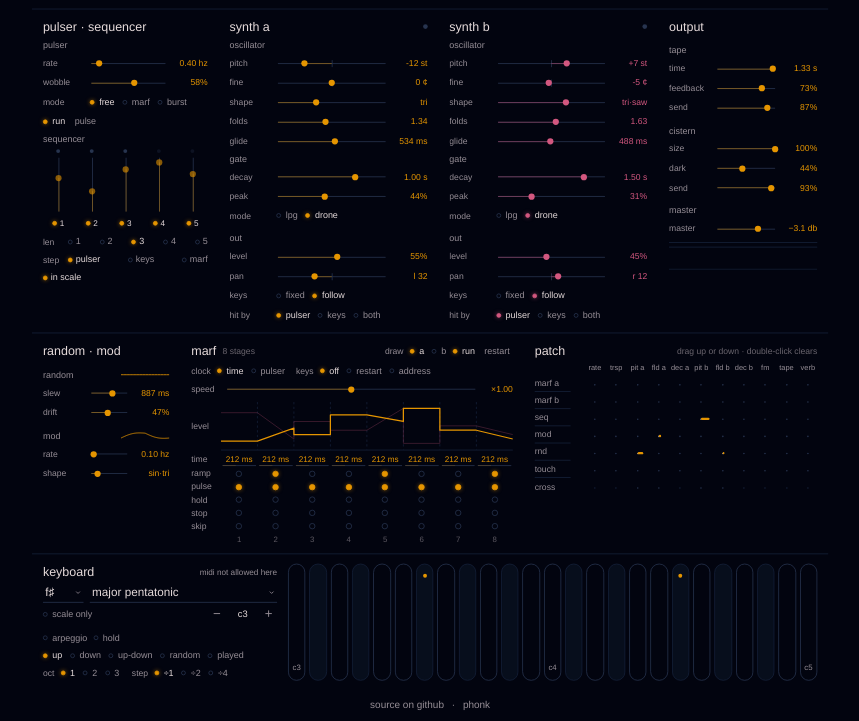
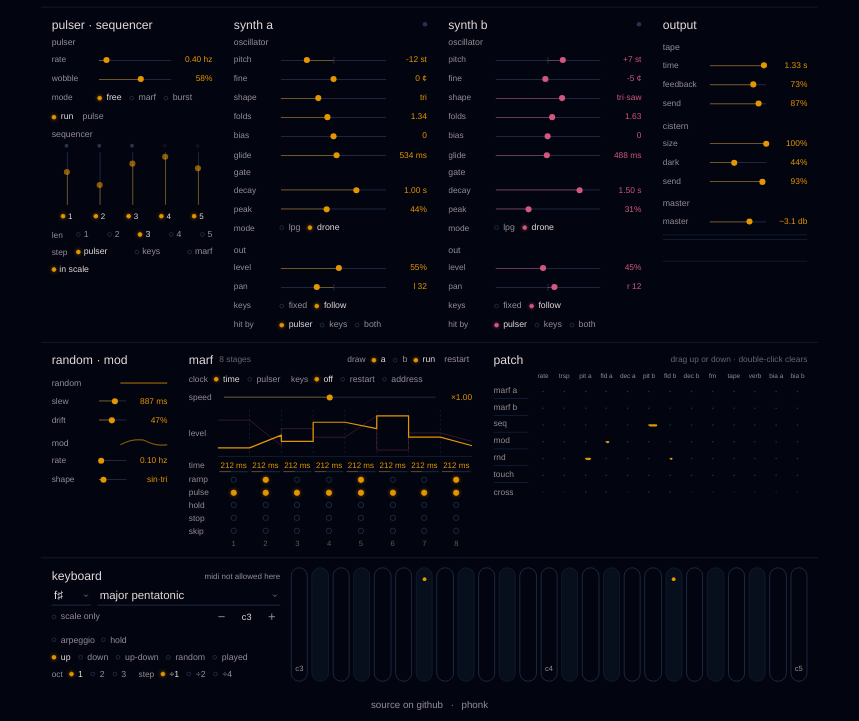
Before and after one commit to phonk/astronave, a plain HTML site: page index.html in a window 1280 px wide. Shown: the part 79-800 px from the top of the page, without its empty margins (210-1069 px from the left). Drawn offline with Linux system fonts and the light colour scheme.

Commit message:
Wavefolder bias: a DC offset before the fold, per voice
A bias slider under folds, and bias A and bias B as patch destinations.

Co-Authored-By: Claude Fable 5.2 <noreply@anthropic.com>
Claude-Session: https://claude.ai/code/session_01PvgmHvwhiyFcCBxUVUBzGg

```diff
--- a/index.html
+++ b/index.html
@@ -130,7 +130,7 @@ button{font:inherit;color:inherit}
 .chip.gate{font-size:9px;gap:4px}
 
 /* second row: random/mod, MARF, patch */
-.cells2{display:grid;grid-template-columns:minmax(0,190fr) minmax(0,440fr) minmax(0,390fr);border-top:1px solid var(--navy)}
+.cells2{display:grid;grid-template-columns:minmax(0,180fr) minmax(0,400fr) minmax(0,440fr);border-top:1px solid var(--navy)}
 .cells2>.strip:last-child{border-right:0}
 .mtop{display:flex;flex-wrap:wrap;align-items:center;gap:3px 14px}
 .mspd{flex:1 1 150px;min-width:140px}
@@ -155,7 +155,7 @@ button{font:inherit;color:inherit}
 .fb[data-f="x"].on,.fb[data-f="k"].on{background:var(--claret-hi);border-color:var(--claret-hi);box-shadow:0 0 5px rgba(194,58,106,.5)}
 .mn{font-family:var(--font-mono);font-size:8px;color:var(--dim);text-align:center;opacity:.6}
 .mn.on{color:var(--amber);opacity:1}
-.mx{display:grid;grid-template-columns:62px repeat(11,minmax(0,1fr));gap:3px 3px;align-items:center}
+.mx{display:grid;grid-template-columns:62px repeat(13,minmax(0,1fr));gap:3px 3px;align-items:center}
 .mh{font-family:var(--font-mono);font-size:7.5px;letter-spacing:.02em;text-transform:uppercase;color:var(--dim);text-align:center;white-space:nowrap;overflow:hidden;padding-bottom:2px}
 .mr{font-family:var(--font-mono);font-size:8px;letter-spacing:.08em;text-transform:uppercase;color:var(--dim);white-space:nowrap;display:flex;flex-direction:column;gap:3px}
 .sbar{display:block;height:2px;width:46px;background:var(--navy);position:relative;overflow:hidden}
@@ -255,7 +255,7 @@ button{font:inherit;color:inherit}
   .cells{grid-template-columns:minmax(0,1fr)}
   .cells2{grid-template-columns:minmax(0,1fr);border-top:0}
   .cells2>.strip{border-right:0;border-bottom:1px solid var(--navy)}
-  .mx{grid-template-columns:52px repeat(11,minmax(0,1fr));gap:3px 2px}
+  .mx{grid-template-columns:52px repeat(13,minmax(0,1fr));gap:3px 2px}
   .mh{font-size:6.5px}
   .fb{width:14px;height:14px}
   .ft{height:26px}
@@ -422,7 +422,8 @@ body{font-weight:400;font-variant-numeric:tabular-nums}
 .fb{width:8px;height:8px;border-radius:50%;border-color:var(--line2);box-shadow:none}
 .fb.on{box-shadow:0 0 6px rgba(229,149,0,.5)}
 .mn{font-size:10px}
-.mh{font-size:9.5px}
+.mh{font-size:8.5px;overflow:visible}
+.mx{grid-template-columns:50px repeat(13,minmax(0,1fr));gap:3px 2px}
 .mc{border:0;background:none;box-shadow:none;height:19px}
 .mc::before{left:calc(50% - 1px);top:calc(50% - 1px);bottom:auto;width:2px;height:2px;border-radius:50%;background:var(--line2)}
 .mc i{top:calc(50% - 1.5px);bottom:auto;height:3px;border-radius:2px;box-shadow:none}
@@ -496,7 +497,7 @@ body{font-weight:400;font-variant-numeric:tabular-nums}
   .strip{border-bottom:0;padding:10px 0}
   .cells2>.strip{border-bottom:0}
   .mh{font-size:8px}
-  .mx{grid-template-columns:44px repeat(11,minmax(0,1fr))}
+  .mx{grid-template-columns:44px repeat(13,minmax(0,1fr))}
   .kbd{padding:10px 0}
   .keys{background:var(--bg);border-top:1px solid var(--line)}
   .chip{font-size:12px}
@@ -602,14 +603,14 @@ constructor(sr){
   dMix:0,dTime:0.4,dFb:0.4,vMix:0,vSize:0.5,vDamp:0.4,master:0.7,touch:0,arpOn:0,arpMode:0,arpOct:1,arpDiv:1,g0:1,g1:1,g2:1,g3:1,g4:1,
   fOn:1,fClk:0,fTime:1,fKeys:0,a:Engine.vdef(),b:Engine.vdef()};
  for(let k=0;k<8;k++){p['f'+k+'a']=0;p['f'+k+'b']=0;p['f'+k+'t']=0.4;p['f'+k+'r']=0;p['f'+k+'p']=1;p['f'+k+'h']=0;p['f'+k+'x']=0;p['f'+k+'k']=0;}
- for(let r=0;r<7;r++)for(let c=0;c<11;c++)p['m'+r+'_'+c]=0;
+ for(let r=0;r<7;r++)for(let c=0;c<13;c++)p['m'+r+'_'+c]=0;
  this.p=p;
  this.va=Engine.mkv();this.vb=Engine.mkv();
  this.pulPh=0;this.burst=0;this.step=0;this.sh=Math.random();this.rS=this.sh;this.dw=0.5;this.dwT=0.5;
  this.scale=[0,3,5,7,10];this.root=0;this.held=[];this.arpI=-1;this.arpC=0;this.pkL=0;this.pkR=0;this.modPh=0;this.keyNote=48;this.lastB=0;this.mc=0;this.post=null;
  this.fk=0;this.fEl=0;this.fTk=0;this.fHalt=false;this.fA=0;this.fB=0;this.fPA=0;this.fPB=0;this.gate=false;
- this.links=[];this.D=new Float64Array(11);this.S=new Float64Array(6);this.pitA=false;this.pitB=false;this.decA=false;this.decB=false;
- this.attC=1-Math.exp(-1/(0.0025*sr));
+ this.links=[];this.D=new Float64Array(13);this.S=new Float64Array(6);this.pitA=false;this.pitB=false;this.decA=false;this.decB=false;
+ this.attC=1-Math.exp(-1/(0.0025*sr));this.dcC=1-Math.exp(-6.2831853*8/sr);
  this.driftC=1-Math.exp(-1/(0.9*sr));this.driftP=1.4/sr;this.slewC=1;
  this.M=16383;this.rv=[0,1,2,3].map(function(){return new Float32Array(16384);});this.rvW=0;
  this.l0=0;this.l1=0;this.l2=0;this.l3=0;this.rvPh=0;
@@ -618,7 +619,7 @@ constructor(sr){
  this.dcxL=0;this.dcyL=0;this.dcxR=0;this.dcyR=0;
  this.derive();
 }
-static vdef(){return {pitch:0,fine:0,shape:0.3,fold:0.5,decay:0.4,peak:0.3,mode:0,trig:0,keys:1,glide:0.02,level:0.8,pan:0,decC:0.999,glideC:1,gl:0.7,gr:0.7};}
+static vdef(){return {pitch:0,fine:0,shape:0.3,fold:0.5,bias:0,decay:0.4,peak:0.3,mode:0,trig:0,keys:1,glide:0.02,level:0.8,pan:0,decC:0.999,glideC:1,gl:0.7,gr:0.7};}
 static mkv(){return {ph:0,env:0,att:false,tv:1,ic1:0,ic2:0,semi:48};}
 derive(){
  const sr=this.sr,p=this.p;
@@ -631,7 +632,7 @@ derive(){
  if(this.step>=p.sLen)this.step=0;
  // patch matrix: rows 0-5 are control sources, row 6 is the other voice at audio rate
  const L=[];
- for(let r=0;r<6;r++)for(let c=0;c<11;c++){const a=p['m'+r+'_'+c];if(a)L.push(r,c,a);}
+ for(let r=0;r<6;r++)for(let c=0;c<13;c++){const a=p['m'+r+'_'+c];if(a)L.push(r,c,a);}
  this.links=L;
  const has=function(c){for(let i=1;i<L.length;i+=3)if(L[i]===c)return true;return false;};
  this.pitA=has(2)||has(1);this.pitB=has(5)||has(1);this.decA=has(4);this.decB=has(7);
@@ -711,7 +712,7 @@ static osc(t,dt,sh){
  const sq=(t<0.5?1:-1)+Engine.blep(t,dt)-Engine.blep(t2,dt);
  return saw+(sq-saw)*Math.min(1,x-2);
 }
-voice(v,P,pit,fold,dec,usePit,useDec,xPit,xFold,fm,other){
+voice(v,P,pit,fold,dec,usePit,useDec,xPit,xFold,fm,other,bias){
  const sr=this.sr;
  const target=(P.keys?this.keyNote:48)+P.pitch+P.fine;
  v.semi+=(target-v.semi)*P.glideC;
@@ -721,8 +722,10 @@ voice(v,P,pit,fold,dec,usePit,useDec,xPit,xFold,fm,other){
  let f=440*Math.pow(2,(v.semi+pm-69)/12);if(f<0.5)f=0.5;else if(f>sr*0.22)f=sr*0.22;
  const g=(1+Math.max(0,P.fold+fold*4+other*xFold*4)*1.7)*1.5707963;
  const dt=f/(2*sr);let y=0;
- for(let k=0;k<2;k++){v.ph+=dt;if(v.ph>=1)v.ph-=1;y+=Math.sin(g*Engine.osc(v.ph,dt,P.shape));}
+ const bs=Math.max(-1.2,Math.min(1.2,(P.bias||0)+bias))*0.8;
+ for(let k=0;k<2;k++){v.ph+=dt;if(v.ph>=1)v.ph-=1;y+=Math.sin(g*(Engine.osc(v.ph,dt,P.shape)+bs));}
  y*=0.5;
+ if(bs!==0||v.dcOn){v.dcOn=true;v.dc=(v.dc||0)+(y-(v.dc||0))*this.dcC;y-=v.dc;}
  const dc=useDec?Math.exp(-1/(Math.max(0.005,P.decay*Math.pow(2,dec*3))*sr)):P.decC;
  if(v.att){v.env+=(v.tv-v.env)*this.attC;if(v.env>=v.tv*0.97)v.att=false;}else v.env*=dc;
  const e=P.mode===1?0.92:v.env;
@@ -747,15 +750,15 @@ process(L,R,n){
   this.modPh+=p.mRate/sr;if(this.modPh>=1)this.modPh-=1;
   mod=Engine.osc(this.modPh,p.mRate/sr,p.mShape);
   S[0]=this.fA;S[1]=this.fB;S[2]=sv[this.step];S[3]=mod;S[4]=rnd*2-1;S[5]=p.touch;
-  for(let c=0;c<11;c++)D[c]=0;
+  for(let c=0;c<13;c++)D[c]=0;
   for(let j=0;j<links.length;j+=3)D[links[j+1]]+=S[links[j]]*links[j+2];
   if(p.pRun&&(p.pMode===0||this.burst>0)){
    const r=p.pRate*Math.pow(2,(this.rS-0.5)*4*p.pRnd+D[0]*3);this.pulPh+=r/sr;
    if(this.pulPh>=1){this.pulPh-=1;if(p.pMode===2){this.burst--;if(this.burst>0)this.tick(0,1);}else this.tick(0,1);}
   }
   const tr=D[1]*12;
-  const a=this.voice(this.va,p.a,tr+D[2]*24,D[3],D[4],this.pitA,this.decA,this.xA,this.xFA,D[8],this.lastB);
-  const b=this.voice(this.vb,p.b,tr+D[5]*24,D[6],D[7],this.pitB,this.decB,this.xB,this.xFB,D[8],a);
+  const a=this.voice(this.va,p.a,tr+D[2]*24,D[3],D[4],this.pitA,this.decA,this.xA,this.xFA,D[8],this.lastB,D[11]);
+  const b=this.voice(this.vb,p.b,tr+D[5]*24,D[6],D[7],this.pitB,this.decB,this.xB,this.xFB,D[8],a,D[12]);
   this.lastB=b;
   const al=a*p.a.level,bl=b*p.b.level;
   const dl=al*p.a.gl+bl*p.b.gl,dr=al*p.a.gr+bl*p.b.gr;
@@ -858,6 +861,7 @@ for (const [v, other] of [['a', 'B'], ['b', 'A']]) {
   knob(v + '.fine', 'Fine', -1, 1, d.fine, { fmt: fmt.cents });
   knob(v + '.shape', 'Shape', 0, 1, d.shape, { fmt: fmt.shape });
   knob(v + '.fold', 'Folds', 0, 3, d.fold, { fmt: fmt.num });
+  knob(v + '.bias', 'Bias', -1, 1, 0, { fmt: x => Math.abs(x) < 0.005 ? '0' : (x > 0 ? '+' : '−') + Math.round(Math.abs(x) * 100) });
   knob(v + '.decay', 'Decay', 0.03, 4, d.decay, { curve: 'exp', fmt: fmt.sec });
   knob(v + '.peak', 'Peak', 0, 1, d.peak, { fmt: fmt.pct });
   knob(v + '.glide', 'Glide', 0, 1, d.glide, { fmt: fmt.sec });
@@ -888,10 +892,10 @@ for (let k = 0; k < 8; k++) {
 }
 /* patch matrix: sources × destinations */
 const MROWS = ['MARF A', 'MARF B', 'Seq', 'Mod', 'Rnd', 'Touch', 'Cross'];
-const MCOLS = ['Rate', 'Trsp', 'Pit A', 'Fld A', 'Dec A', 'Pit B', 'Fld B', 'Dec B', 'FM', 'Tape', 'Verb'];
-const MCOLS_LONG = ['Pulser rate', 'Transpose (in scale)', 'Pitch A', 'Folds A', 'Decay A', 'Pitch B', 'Folds B', 'Decay B', 'Cross FM', 'Tape time', 'Cistern send'];
+const MCOLS = ['Rate', 'Trsp', 'Pit A', 'Fld A', 'Dec A', 'Pit B', 'Fld B', 'Dec B', 'FM', 'Tape', 'Verb', 'Bia A', 'Bia B'];
+const MCOLS_LONG = ['Pulser rate', 'Transpose (in scale)', 'Pitch A', 'Folds A', 'Decay A', 'Pitch B', 'Folds B', 'Decay B', 'Cross FM', 'Tape time', 'Cistern send', 'Bias A', 'Bias B'];
 const mOK = (r, c) => r < 6 ? true : [2, 3, 5, 6].includes(c);
-for (let r = 0; r < 7; r++) for (let c = 0; c < 11; c++) if (mOK(r, c)) dat('m' + r + '_' + c, 0);
+for (let r = 0; r < 7; r++) for (let c = 0; c < 13; c++) if (mOK(r, c)) dat('m' + r + '_' + c, 0);
 sw('arpOn', ['Arpeggio'], 0);
 sw('latch', ['Hold'], 0);
 sw('arpMode', ['Up', 'Down', 'Up-down', 'Random', 'Played'], 0);
@@ -932,7 +936,7 @@ function stripHTML(m) {
   if (m.id === 'a' || m.id === 'b') {
     const v = m.id;
     return open.replace('class="strip"', 'class="strip v"') + head(m, `<span class="led2" id="env-${v}"></span>`) +
-      `<div class="vc">` + SUB('Oscillator') + ['pitch', 'fine', 'shape', 'fold', 'glide'].map(p => K(v + '.' + p)).join('') + `</div><div class="vc">` +
+      `<div class="vc">` + SUB('Oscillator') + ['pitch', 'fine', 'shape', 'fold', 'bias', 'glide'].map(p => K(v + '.' + p)).join('') + `</div><div class="vc">` +
       SUB('Gate') + K(v + '.decay') + K(v + '.peak') + RL('Mode', SEG(v + '.mode')) +
       SUB('Out') + K(v + '.level') + K(v + '.pan') + RL('Keys', SEG(v + '.keys')) + RL('Hit by', SEG(v + '.trig')) + `</div></section>`;
   }
@@ -957,7 +961,7 @@ function modsHTML() {
   let mx = `<span></span>` + MCOLS.map((c, j) => `<span class="mh" title="${MCOLS_LONG[j]}">${c}</span>`).join('');
   for (let r = 0; r < 7; r++) {
     mx += `<span class="mr">${MROWS[r]}${r < 6 ? `<i class="sbar"><b id="sb${r}"></b></i>` : ''}</span>`;
-    for (let c = 0; c < 11; c++) mx += mOK(r, c) ? `<button class="mc" data-r="${r}" data-c="${c}" aria-label="${MROWS[r]} to ${MCOLS_LONG[c]}"><i></i></button>` : `<span class="mc off"></span>`;
+    for (let c = 0; c < 13; c++) mx += mOK(r, c) ? `<button class="mc" data-r="${r}" data-c="${c}" aria-label="${MROWS[r]} to ${MCOLS_LONG[c]}"><i></i></button>` : `<span class="mc off"></span>`;
   }
   const patch = `<section class="strip mtx" style="--c:var(--a)"><div class="sh"><h2>Patch</h2><span class="tag" style="font-size:8px;opacity:.7;margin-left:auto;text-transform:none;letter-spacing:.04em">drag up or down · double-click clears</span></div><div class="mx">${mx}</div></section>`;
   return rm + marf + patch;
@@ -1656,7 +1660,7 @@ function trBuild() {
 function trChips() {
   trLanes.forEach(L => {
     const r = L.r; L.dst.innerHTML = '';
-    for (let c = 0; c < 11; c++) {
+    for (let c = 0; c < 13; c++) {
       if (!mOK(r, c)) continue; const v = state[wid(r, c)] || 0; if (!v) continue;
       const b = document.createElement('button'); b.className = 'tch' + (v < 0 ? ' neg' : '');
       b.innerHTML = `<i style="width:${Math.abs(v) * 100}%"></i><span>${MCOLS[c]}</span><em>${sgn(v).replace('%', '')}</em>`;
@@ -1685,7 +1689,7 @@ function trAdd(anchor, r) {
   trPopClose();
   const p = document.createElement('div'); p.className = 'tpop'; p.id = 'tpop';
   let h = `<div class="ttl">${MROWS[r]} → </div>`;
-  for (let c = 0; c < 11; c++) if (mOK(r, c) && !state[wid(r, c)]) h += `<button data-c="${c}" title="${MCOLS_LONG[c]}">${MCOLS[c]}</button>`;
+  for (let c = 0; c < 13; c++) if (mOK(r, c) && !state[wid(r, c)]) h += `<button data-c="${c}" title="${MCOLS_LONG[c]}">${MCOLS[c]}</button>`;
   p.innerHTML = h; document.body.appendChild(p);
   const a = anchor.getBoundingClientRect(); p.style.left = Math.max(8, Math.min(innerWidth - 258, a.left - 100)) + 'px'; p.style.top = Math.min(innerHeight - p.offsetHeight - 8, a.bottom + 6) + 'px';
   p.addEventListener('click', e => { const b = e.target.closest('button'); if (!b) return; const c = +b.dataset.c; setParam(wid(r, c), 0.5); toast(MROWS[r] + ' → ' + MCOLS_LONG[c] + '  +50%  · drag the tag to change it'); trPopClose(); trChips(); });
```
Also changed, not shown: 1 other file.
